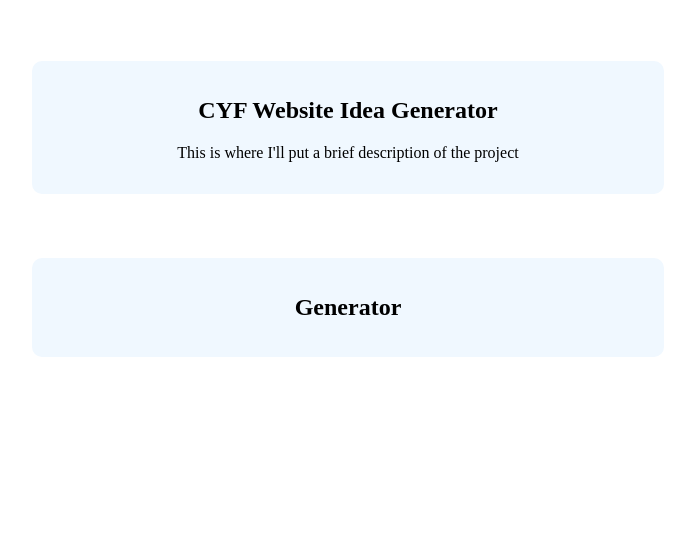
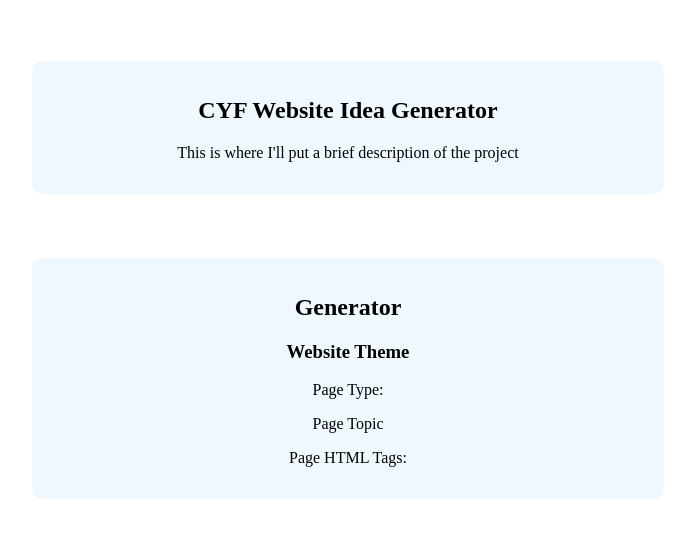
Before and after one commit to a-keyter/WebsiteThemeGenerator, a plain HTML site: page index.html in a window 1280 px wide. Shown: the part 209-746 px from the top of the page, without its empty margins (292-987 px from the left). Drawn offline with Linux system fonts and the light colour scheme.

Commit message:
Outline of website themes / HTML tag suggestor

```diff
--- a/index.html
+++ b/index.html
@@ -39,14 +39,29 @@
             </div>
         </div>
 
+        <!-- New section container -->
         <div class="newSection">
             <div class = "sectionHeader">
                 <h2>Generator</h2>
             </div>
 
-            <!-- Generator stored here -->
+            <!-- New content container -->
             <div class = "sectionContent">
+
+                <!-- Generator stored here -->
                 <div class="generatorContainer">
+
+
+                    <div class="websiteThemes">
+                       <h3>Website Theme</h3>
+                           <div class="htmlThemes">
+                                <div>
+                                    <p>Page Type: </p>
+                                    <p>Page Topic</p>
+                                    <p>Page HTML Tags: </p>
+                                </div>
+                           </div>
+                    </div>
 
                 </div>
             </div>
```
